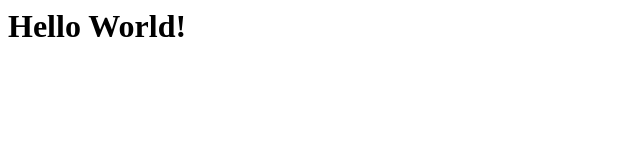
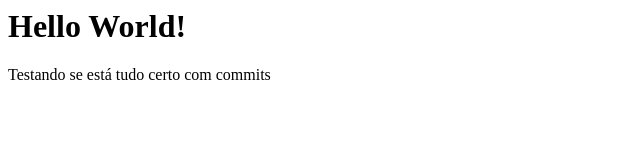
Before and after one commit to GabrielaSAP/provaDot, a website: page index.html in a window 1280 px wide. Shown: the whole page, without its empty margins (0-640 px from the left). Drawn offline with Linux system fonts and the light colour scheme.

Commit message:
Testing if everything is alright

```diff
--- a/index.html
+++ b/index.html
@@ -9,6 +9,8 @@
 
     <main>
         <h1>Hello World!</h1>
+
+        <p>Testando se está tudo certo com commits</p>
     </main>
 
     <footer>
```
